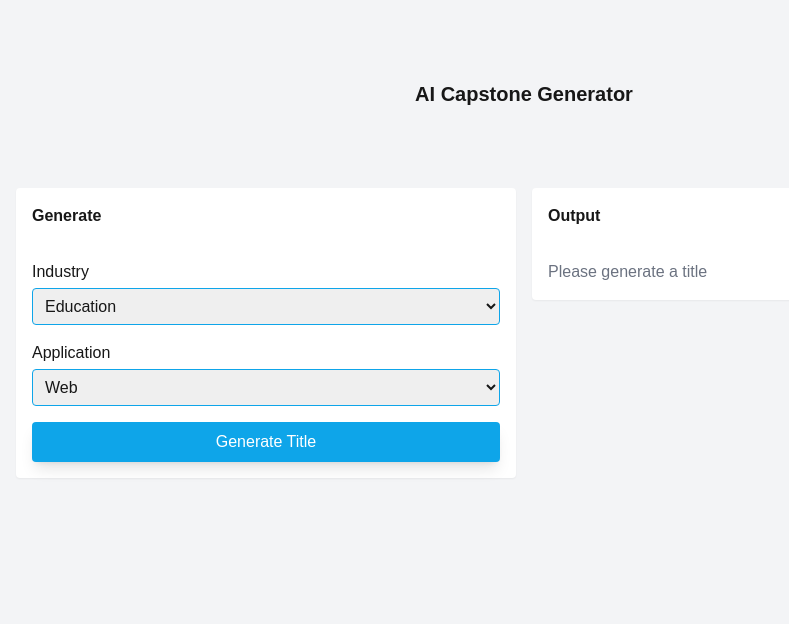
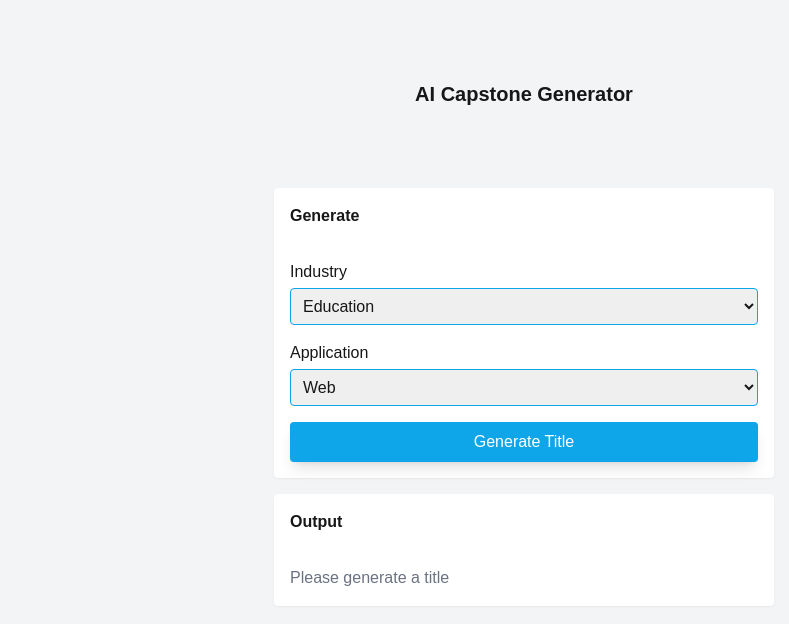
Before and after one commit to mohalidin333/ai-capstone-generator, a Next.js app: page / in a window 1280 px wide. Shown: the top 624 px of the page, without its empty margins (116-905 px from the left). Built offline with nearby package versions, Linux system fonts and the light colour scheme.

Commit message:
adjusted ui

```diff
--- a/app/layout.tsx
+++ b/app/layout.tsx
@@ -26,9 +26,6 @@
 }>) {
   return (
     <html lang="en">
-      <body
-        className={`${geistSans.variable} ${geistMono.variable} antialiased`}
-      >
       <head>
         <meta
           name="google-site-verification"
@@ -48,7 +45,9 @@
           `}
         </Script>
       </head>
-
+      <body
+        className={`${geistSans.variable} ${geistMono.variable} antialiased`}
+      >
         {children}
         <Analytics />
       </body>
--- a/app/page.tsx
+++ b/app/page.tsx
@@ -23,7 +23,7 @@
       <div className="bg-gray-100 items-start h-screen flex flex-col items-center gap-[5rem] p-[5rem]">
         <h1 className="text-xl">AI Capstone Generator</h1>
 
-        <div className="flex gap-4 items-start">
+        <div className="flex gap-4 items-start flex-col">
           <Generator setGeneratedTitle={setGeneratedTitle} />
           <Output generatedTitle={generatedTitle} />
         </div>
```
Lines whose indentation alone changed are shown as unchanged.
